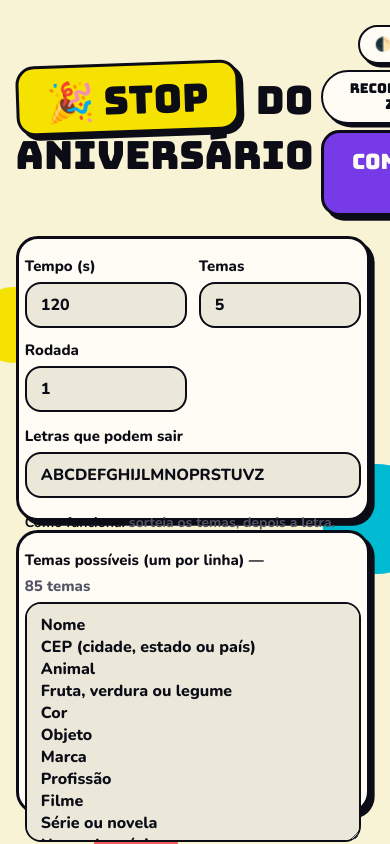
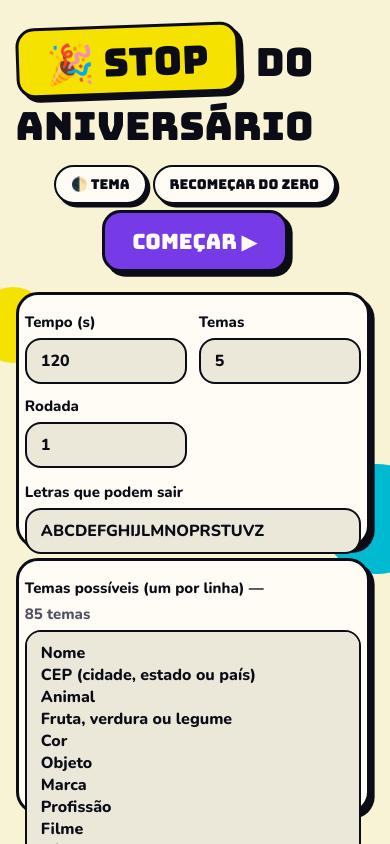
Before and after one commit to brenisio/stop, a plain HTML site: page stop.html in a window 390 px wide. Drawn offline with nearby package versions, Linux system fonts and the light colour scheme.

Commit message:
Título não encosta mais o acento no selo quando quebra linha
Co-Authored-By: Claude Opus 5.5 <noreply@anthropic.com>

```diff
--- a/tema.css
+++ b/tema.css
@@ -53,11 +53,12 @@ body::after { width: 10vh; height: 10vh; left: 24%; bottom: -5vh; background: va
 
 .screen { display: none; height: 100vh; padding: 3vh 4vw; flex-direction: column; gap: 2.4vh; }
 .screen.active { display: flex; }
-h1 { font-family: var(--fd); font-weight: 400; font-size: clamp(22px, 4.6vh, 60px); margin: 0; line-height: 1.15; }
+h1 { font-family: var(--fd); font-weight: 400; font-size: clamp(22px, 4.6vh, 60px); margin: 0; line-height: 1.6; }
+h1 .tag { line-height: 1.15; }
 .muted { color: var(--muted); }
 .hint { font-size: clamp(12px, 1.8vh, 20px); color: var(--muted); text-align: center; }
 kbd { font-family: var(--ft); font-weight: 900; border: var(--bf) solid var(--ink); border-radius: 8px; padding: 0 .4em; background: var(--surface); }
-.bar { display: flex; align-items: center; justify-content: space-between; gap: 2vw; }
+.bar { display: flex; align-items: center; justify-content: space-between; gap: 2vw; flex-wrap: wrap; }
 .btns { display: flex; gap: 1.6vw; justify-content: center; flex-wrap: wrap; align-items: center; }
 
 /* etiqueta amarela torta (título, rodada) */
```
Also changed, not shown: index.html (+1 -1 lines).
